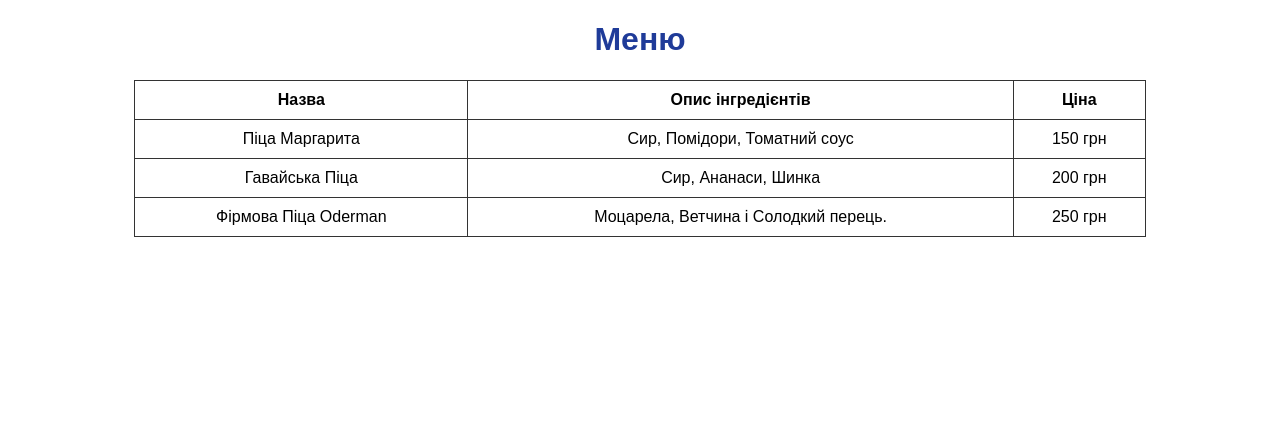
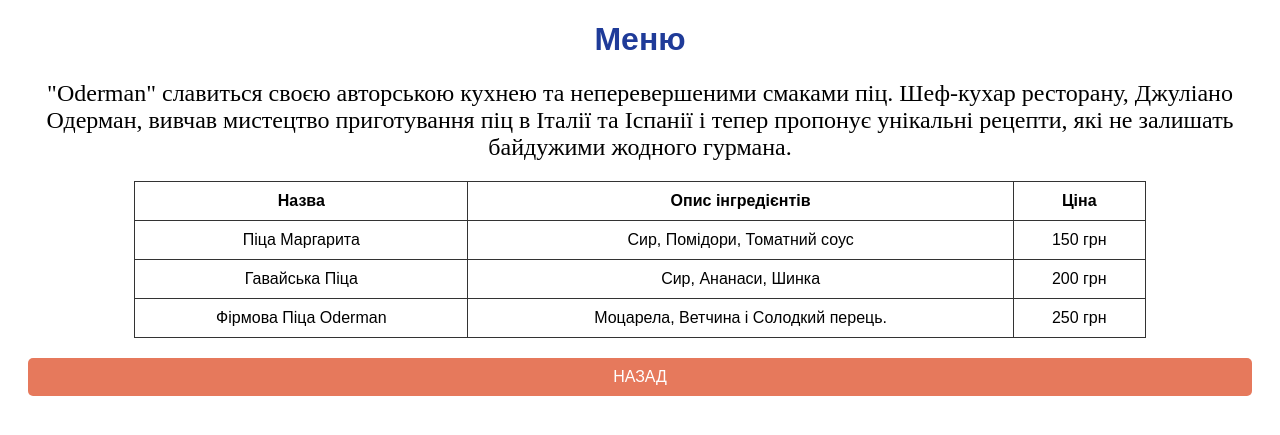
Before and after one commit to povad1r/python_lessons_test, a Flask app: template semester3/DreamTeam Company/Pizzeria/templates/menu.html in a window 1280 px wide. Shown: the top 435 px of the page. Run offline with Flask 3, Linux system fonts and the light colour scheme; the template is opened without the code that fills it, so the values that code supplies are empty.

Commit message:
first flask hw

```diff
--- a/semester3/DreamTeam Company/Pizzeria/app.py
+++ b/semester3/DreamTeam Company/Pizzeria/app.py
@@ -6,7 +6,7 @@ app = Flask(__name__, template_folder='templates', static_folder='static')
 def index():
     return render_template('index.html')
 
-@app.route('/menu')
+@app.route('/menu/')
 def menu_page():
     return render_template('menu.html')
 
--- a/semester3/DreamTeam Company/Pizzeria/static/styles.css
+++ b/semester3/DreamTeam Company/Pizzeria/static/styles.css
@@ -1,4 +1,4 @@
-    body {
+        body {
             font-family: Arial, sans-serif;
             text-align: center;
         }
@@ -7,11 +7,33 @@
             color: #1F3B99;
         }
 
+        .content-container {
+            display: flex;
+            flex-direction: row;
+            align-items: center;
+            justify-content: center;
+            margin-top: 20px;
+        }
         img {
-            max-width: 80vw; /* Максимальная ширина изображения - 80% ширины экрана */
-            max-height: 60vh; /* Максимальная высота изображения - 60% высоты экрана */
-            width: auto;
-            height: auto;
+            max-width: 50%;
+            height: 750px;
+            margin-right: 50px;
+        }
+
+        p.index {
+            font-family: 'Roboto Slab', serif;
+            max-width: 60%;
+            text-align: center;
+            margin-left: 10px;
+            font-size: 36px;
+        }
+        p.menu {
+            font-family: 'Roboto Slab', serif;
+            font-weight: 500;
+            max-width: 100%;
+            text-align: center;
+            font-size: 24px;
+            margin: 20px;
         }
 
         table {
@@ -30,12 +52,12 @@
 
         a {
             display: block;
-            margin-top: 20px;
             text-decoration: none;
             background-color: #E6795C;
             color: white;
             padding: 10px 20px;
             border-radius: 5px;
+            margin: 20px;
         }
 
         a:hover {
--- a/semester3/DreamTeam Company/Pizzeria/templates/menu.html
+++ b/semester3/DreamTeam Company/Pizzeria/templates/menu.html
@@ -3,10 +3,11 @@
 <head>
     <meta charset="UTF-8">
     <title>Меню</title>
-    <link rel="stylesheet" href="../static/styles.css">
+    <link rel="stylesheet" href="{{ url_for('static', filename='styles.css') }}">
 </head>
 <body>
     <h1>Меню</h1>
+    <p class='menu'>"Oderman" славиться своєю авторською кухнею та неперевершеними смаками піц. Шеф-кухар ресторану, Джуліано Одерман, вивчав мистецтво приготування піц в Італії та Іспанії і тепер пропонує унікальні рецепти, які не залишать байдужими жодного гурмана.</p>
     <table>
         <thead>
             <tr>
@@ -33,5 +34,6 @@
             </tr>
         </tbody>
     </table>
+    <a href="{{ url_for('index') }}">НАЗАД</a>
 </body>
 </html>
--- a/semester3/Lesson 1/app.py
+++ b/semester3/Lesson 1/app.py
@@ -17,7 +17,6 @@ def hello_world():
 def hello_world2():
     list = ['Сьогодні у вас буде гарний день', 'Вас чекає гарна звістка', 'Вас чекають неприємності']
     return r.choice(list)
-
 
 @app.route("/login/")
 def send_login():
```
Also changed, not shown: semester3/DreamTeam Company/Pizzeria/templates/index.html (+6 -3 lines), semester3/OOP/main.py (+21 -0 lines). Lines whose indentation alone changed are shown as unchanged.
